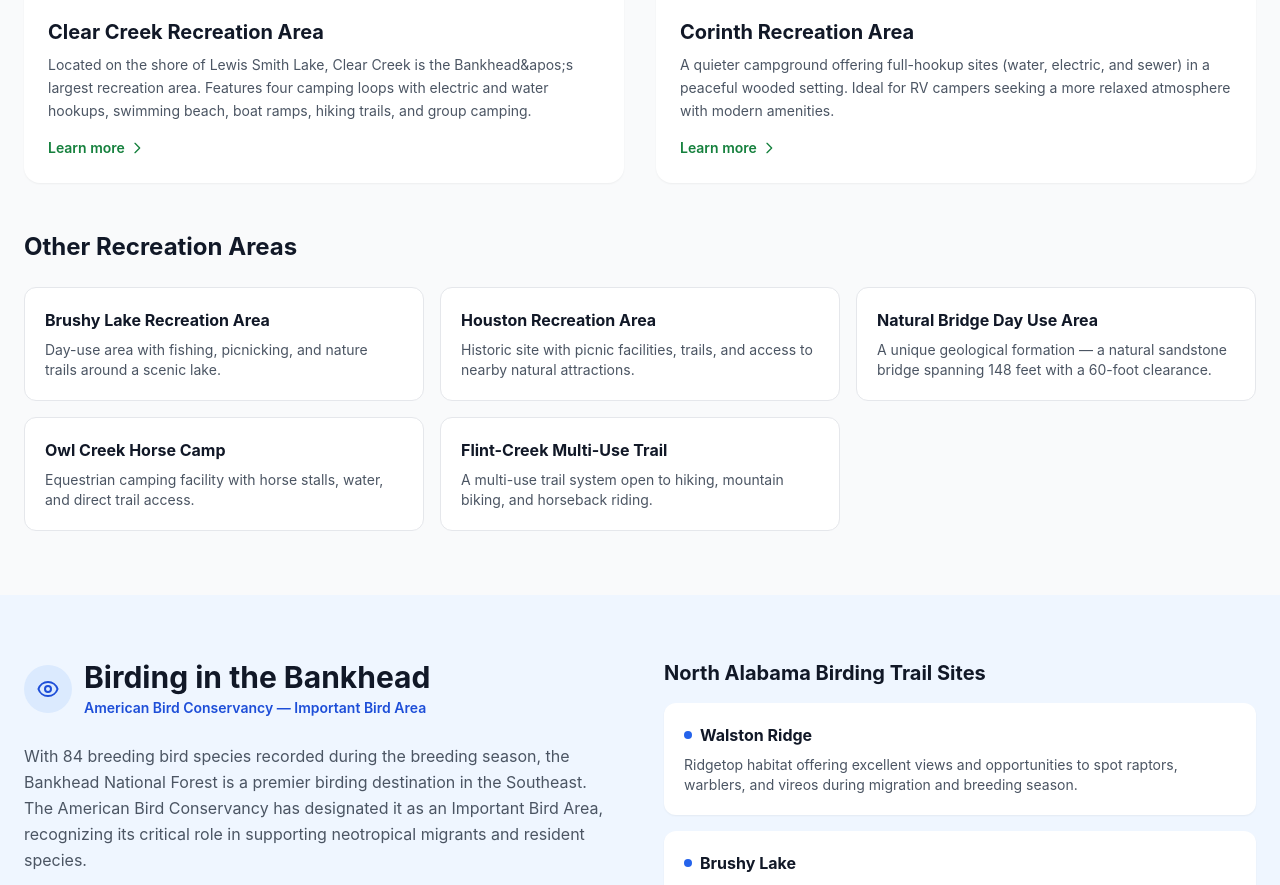
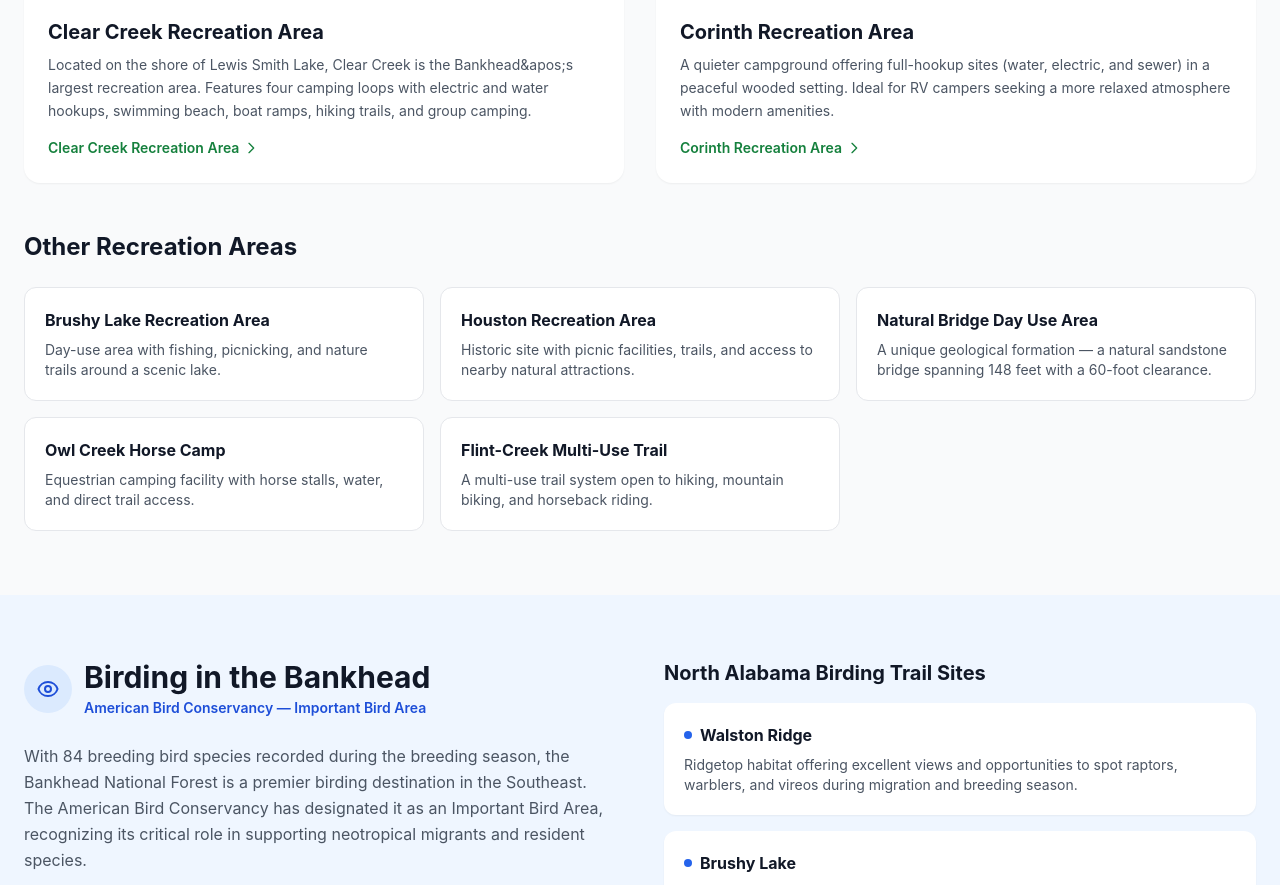
Before and after one commit to acadiamarketingmaine-hue/baserves-next, a Next.js app: page /bankhead-national-forest in a window 1280 px wide. Shown: the part 2260-3145 px from the top of the page. Built offline with nearby package versions, Linux system fonts and the light colour scheme.

Commit message:
SEO: descriptive link text instead of Learn More

```diff
--- a/src/app/bankhead-national-forest/page.tsx
+++ b/src/app/bankhead-national-forest/page.tsx
@@ -322,7 +322,7 @@ export default function BankheadNationalForestPage() {
                     </h3>
                     <p className="text-gray-600 text-sm leading-relaxed">{campground.description}</p>
                     <span className="inline-flex items-center gap-1 mt-4 text-green-700 font-semibold text-sm">
-                      Learn more
+                      {campground.name}
                       <svg className="w-4 h-4 group-hover:translate-x-1 transition-transform" fill="none" stroke="currentColor" viewBox="0 0 24 24">
                         <path strokeLinecap="round" strokeLinejoin="round" strokeWidth={2} d="M9 5l7 7-7 7" />
                       </svg>
--- a/src/app/services/page.tsx
+++ b/src/app/services/page.tsx
@@ -154,7 +154,7 @@ export default function ServicesPage() {
                     ))}
                   </ul>
                   <Link href={`/services/${service.slug}`} className="btn-secondary">
-                    Learn More
+                    {service.name}
                     <svg className="w-5 h-5" fill="none" stroke="currentColor" viewBox="0 0 24 24">
                       <path strokeLinecap="round" strokeLinejoin="round" strokeWidth={2} d="M17 8l4 4m0 0l-4 4m4-4H3" />
                     </svg>
--- a/src/app/yankee-springs-recreation-area/page.tsx
+++ b/src/app/yankee-springs-recreation-area/page.tsx
@@ -306,7 +306,7 @@ export default function YankeeSpringsPage() {
                   </h3>
                   <p className="text-gray-600 text-sm mb-4">{property.description}</p>
                   <span className="inline-flex items-center gap-2 text-forest-DEFAULT font-semibold text-sm">
-                    Learn More
+                    {property.name}
                     <svg className="w-4 h-4 group-hover:translate-x-1 transition-transform" fill="none" stroke="currentColor" viewBox="0 0 24 24">
                       <path strokeLinecap="round" strokeLinejoin="round" strokeWidth={2} d="M17 8l4 4m0 0l-4 4m4-4H3" />
                     </svg>
```
